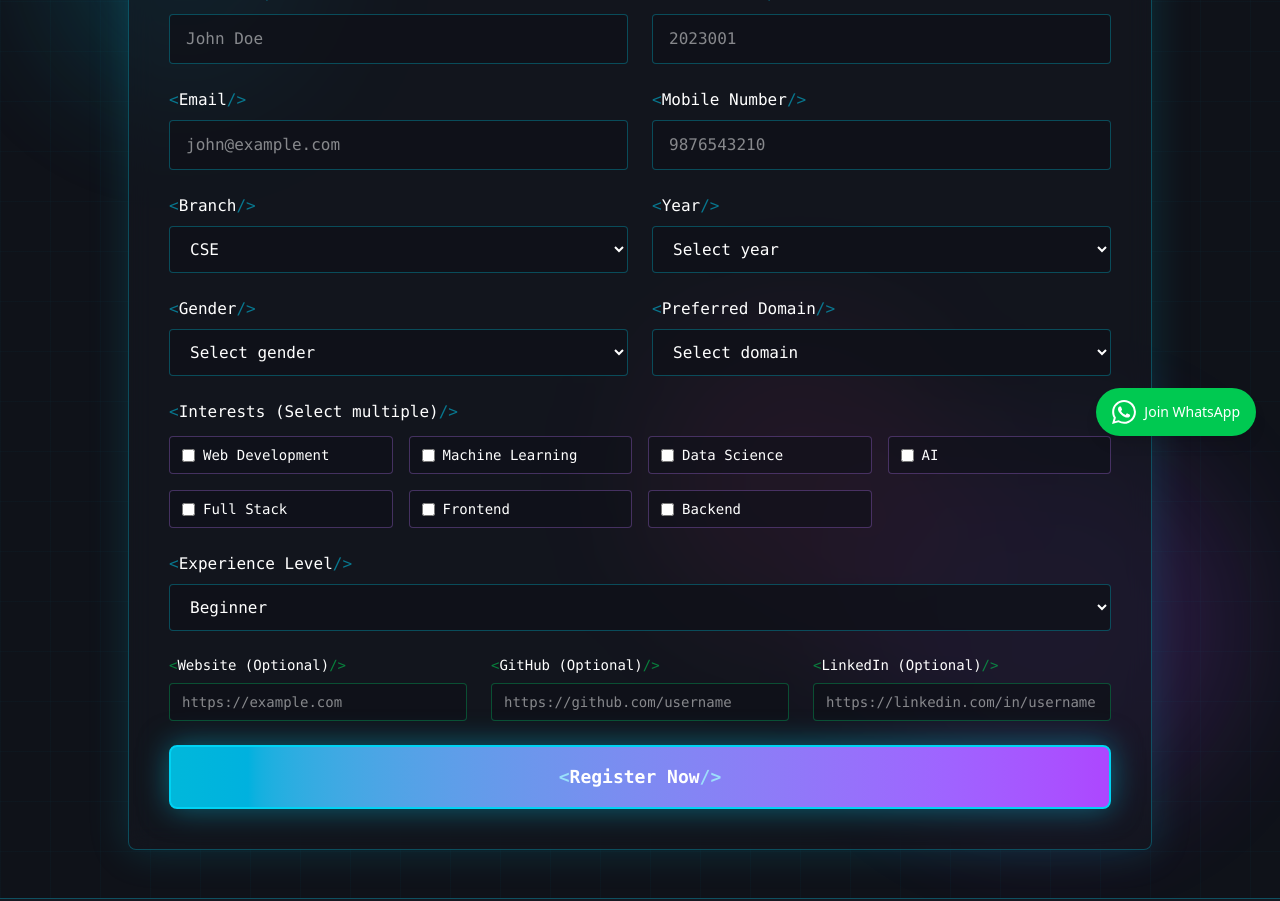
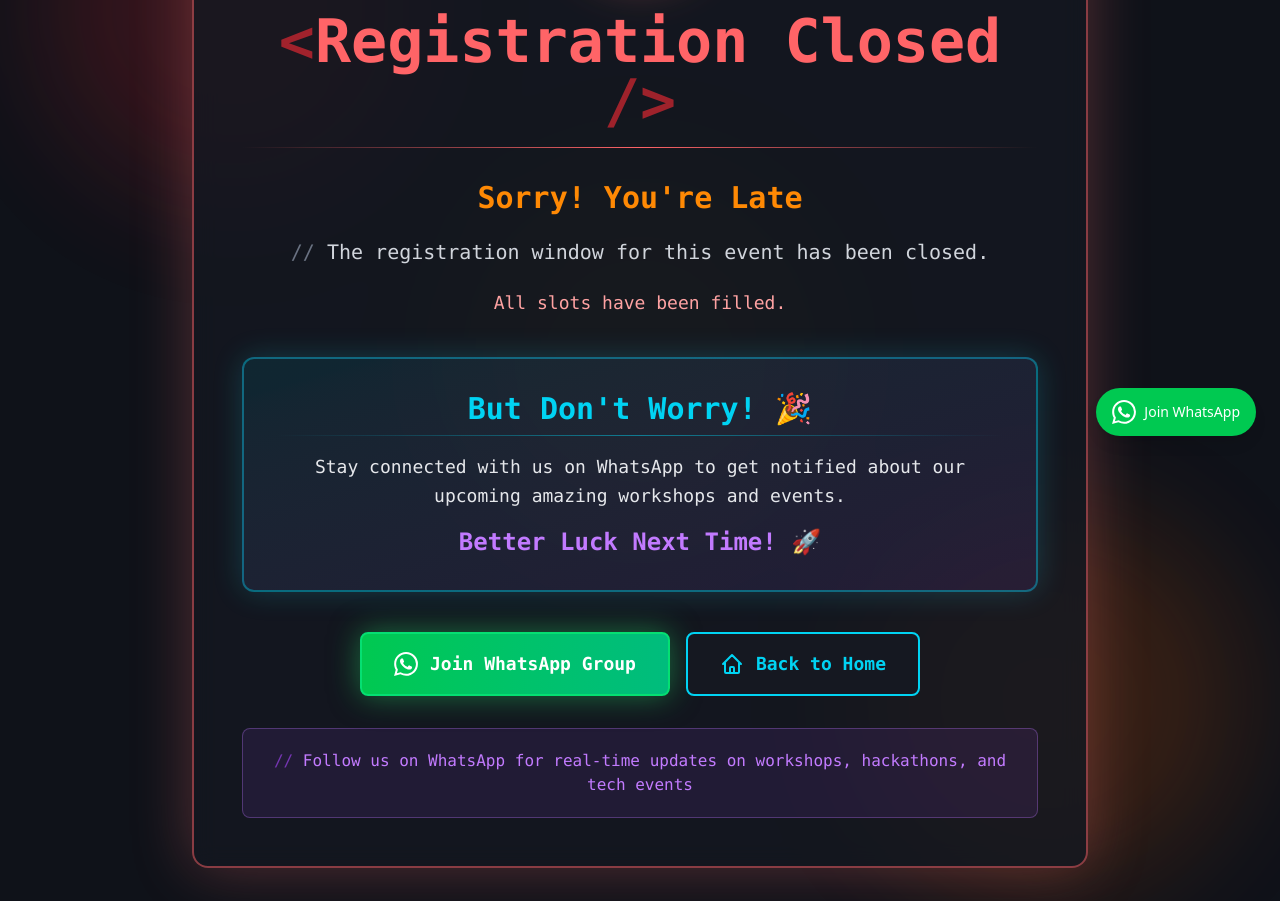
Before and after one commit to ommprakashsahu1234/webml-fe, a React (Vite) app: page /register in a window 1280 px wide. Shown: the part 340-1241 px from the top of the page. Built offline with nearby package versions, Linux system fonts and the light colour scheme.

Commit message:
updated certificate from & to star

```diff
--- /dev/null
+++ b/src/components/Body/RegistrationClosed.jsx
@@ -0,0 +1,129 @@
+import React from 'react';
+import { Link } from 'react-router-dom';
+
+export default function RegistrationClosed() {
+    return (
+        <div className="min-h-screen bg-[rgb(15,18,25)] relative overflow-hidden flex items-center justify-center px-4 py-12">
+            {/* Animated Background */}
+            <div className="absolute inset-0 overflow-hidden pointer-events-none">
+                <div className="absolute top-20 left-10 w-96 h-96 bg-red-500/20 rounded-full blur-3xl animate-pulse"></div>
+                <div className="absolute bottom-20 right-10 w-96 h-96 bg-orange-500/20 rounded-full blur-3xl animate-pulse"></div>
+                <div className="absolute top-1/2 left-1/2 transform -translate-x-1/2 -translate-y-1/2 w-96 h-96 bg-yellow-500/10 rounded-full blur-3xl animate-pulse"></div>
+            </div>
+
+            {/* Content */}
+            <div className="relative z-10 max-w-4xl w-full">
+                {/* Main Card */}
+                <div className="backdrop-blur-md bg-[rgb(21,24,33)]/80 border-2 border-red-400/50 rounded-2xl p-8 md:p-12 shadow-[0_0_60px_rgba(248,113,113,0.3)] text-center">
+
+                    {/* Clock Icon with Exclamation */}
+                    <div className="mb-8 flex justify-center">
+                        <div className="relative">
+                            <div className="w-28 h-28 md:w-36 md:h-36 bg-gradient-to-br from-red-500 to-orange-500 rounded-full flex items-center justify-center border-4 border-red-400 shadow-[0_0_50px_rgba(248,113,113,0.6)] animate-pulse">
+                                <svg className="w-14 h-14 md:w-20 md:h-20 text-white" fill="none" stroke="currentColor" viewBox="0 0 24 24">
+                                    <path strokeLinecap="round" strokeLinejoin="round" strokeWidth={2.5} d="M12 8v4l3 3m6-3a9 9 0 11-18 0 9 9 0 0118 0z" />
+                                </svg>
+                            </div>
+                            <div className="absolute -top-3 -right-3 w-12 h-12 bg-yellow-400 rounded-full border-4 border-[rgb(21,24,33)] flex items-center justify-center shadow-[0_0_30px_rgba(250,204,21,0.8)]">
+                                <svg className="w-7 h-7 text-red-600" fill="currentColor" viewBox="0 0 24 24">
+                                    <path d="M12 2C6.48 2 2 6.48 2 12s4.48 10 10 10 10-4.48 10-10S17.52 2 12 2zm1 15h-2v-2h2v2zm0-4h-2V7h2v6z"/>
+                                </svg>
+                            </div>
+                        </div>
+                    </div>
+
+                    {/* Heading */}
+                    <h1 className="text-4xl md:text-6xl font-bold font-mono mb-4 text-red-400">
+                        <span className="text-red-500/60">&lt;</span>
+                        Registration Closed
+                        <span className="text-red-500/60"> /&gt;</span>
+                    </h1>
+
+                    <div className="h-px bg-gradient-to-r from-transparent via-red-400 to-transparent mb-8"></div>
+
+                    {/* Main Message */}
+                    <div className="space-y-5 mb-10">
+                        <p className="text-2xl md:text-3xl font-bold text-white font-mono">
+                            <span className="text-orange-400">Sorry! You're Late</span>
+                        </p>
+
+                        <p className="text-gray-300 text-lg md:text-xl font-mono leading-relaxed">
+                            <span className="text-gray-500">// </span>
+                            The registration window for this event has been closed.
+                        </p>
+
+                        <p className="text-red-300 text-base md:text-lg font-mono">
+                            All slots have been filled.
+                        </p>
+                    </div>
+
+                    {/* Encouraging Message Box */}
+                    <div className="bg-gradient-to-br from-cyan-500/10 to-purple-500/10 border-2 border-cyan-400/40 rounded-xl p-6 md:p-8 mb-10 shadow-[0_0_30px_rgba(34,211,238,0.2)]">
+                        <div className="mb-4">
+                            <p className="text-cyan-400 font-mono text-2xl md:text-3xl font-bold mb-2">
+                                But Don't Worry! 🎉
+                            </p>
+                            <div className="h-px bg-gradient-to-r from-transparent via-cyan-400/50 to-transparent"></div>
+                        </div>
+
+                        <p className="text-gray-200 font-mono text-base md:text-lg leading-relaxed mb-4">
+                            Stay connected with us on WhatsApp to get notified about our upcoming amazing workshops and events.
+                        </p>
+
+                        <p className="text-purple-400 font-mono text-xl md:text-2xl font-bold">
+                            Better Luck Next Time! 🚀
+                        </p>
+                    </div>
+
+                    {/* Action Buttons */}
+                    <div className="flex flex-col md:flex-row gap-4 justify-center items-center mb-8">
+                        <a
+                            href="https://chat.whatsapp.com/your-group-link" // Replace with actual link
+                            target="_blank"
+                            rel="noopener noreferrer"
+                            className="w-full md:w-auto px-8 py-4 bg-gradient-to-r from-green-500 to-emerald-500 text-white font-bold font-mono text-base md:text-lg rounded-lg border-2 border-green-400 shadow-[0_0_30px_rgba(34,197,94,0.5)] hover:shadow-[0_0_50px_rgba(34,197,94,0.8)] transition-all duration-300 hover:scale-105 inline-flex items-center justify-center gap-3"
+                        >
+                            <svg className="w-6 h-6" fill="currentColor" viewBox="0 0 24 24">
+                                <path d="M17.472 14.382c-.297-.149-1.758-.867-2.03-.967-.273-.099-.471-.148-.67.15-.197.297-.767.966-.94 1.164-.173.199-.347.223-.644.075-.297-.15-1.255-.463-2.39-1.475-.883-.788-1.48-1.761-1.653-2.059-.173-.297-.018-.458.13-.606.134-.133.298-.347.446-.52.149-.174.198-.298.298-.497.099-.198.05-.371-.025-.52-.075-.149-.669-1.612-.916-2.207-.242-.579-.487-.5-.669-.51-.173-.008-.371-.01-.57-.01-.198 0-.52.074-.792.372-.272.297-1.04 1.016-1.04 2.479 0 1.462 1.065 2.875 1.213 3.074.149.198 2.096 3.2 5.077 4.487.709.306 1.262.489 1.694.625.712.227 1.36.195 1.871.118.571-.085 1.758-.719 2.006-1.413.248-.694.248-1.289.173-1.413-.074-.124-.272-.198-.57-.347m-5.421 7.403h-.004a9.87 9.87 0 01-5.031-1.378l-.361-.214-3.741.982.998-3.648-.235-.374a9.86 9.86 0 01-1.51-5.26c.001-5.45 4.436-9.884 9.888-9.884 2.64 0 5.122 1.03 6.988 2.898a9.825 9.825 0 012.893 6.994c-.003 5.45-4.437 9.884-9.885 9.884m8.413-18.297A11.815 11.815 0 0012.05 0C5.495 0 .16 5.335.157 11.892c0 2.096.547 4.142 1.588 5.945L.057 24l6.305-1.654a11.882 11.882 0 005.683 1.448h.005c6.554 0 11.89-5.335 11.893-11.893a11.821 11.821 0 00-3.48-8.413z"/>
+                            </svg>
+                            Join WhatsApp Group
+                        </a>
+
+                        <Link
+                            to="/"
+                            className="w-full md:w-auto px-8 py-4 bg-[rgb(21,24,33)] border-2 border-cyan-400 text-cyan-400 font-bold font-mono text-base md:text-lg rounded-lg hover:bg-cyan-500/10 hover:shadow-[0_0_30px_rgba(34,211,238,0.4)] transition-all duration-300 hover:scale-105 inline-flex items-center justify-center gap-3"
+                        >
+                            <svg className="w-6 h-6" fill="none" stroke="currentColor" viewBox="0 0 24 24">
+                                <path strokeLinecap="round" strokeLinejoin="round" strokeWidth={2} d="M3 12l2-2m0 0l7-7 7 7M5 10v10a1 1 0 001 1h3m10-11l2 2m-2-2v10a1 1 0 01-1 1h-3m-6 0a1 1 0 001-1v-4a1 1 0 011-1h2a1 1 0 011 1v4a1 1 0 001 1m-6 0h6" />
+                            </svg>
+                            Back to Home
+                        </Link>
+                    </div>
+
+                    {/* Info Box */}
+                    <div className="p-5 bg-purple-500/10 border border-purple-400/30 rounded-lg">
+                        <p className="text-purple-400 font-mono text-sm md:text-base">
+                            <span className="text-purple-500/60">// </span>
+                            Follow us on WhatsApp for real-time updates on workshops, hackathons, and tech events
+                        </p>
+                    </div>
+                </div>
+
+                {/* Footer Contact */}
+                <div className="mt-8 text-center">
+                    <p className="text-gray-400 font-mono text-sm md:text-base">
+                        <span className="text-gray-600">{"/* "}</span>
+                        Have questions? Contact us at{' '}
+                        <a
+                            href="tel:8144219523"
+                            className="text-cyan-400 hover:text-cyan-300 transition-colors font-semibold hover:underline"
+                        >
+                            📞 8144219523
+                        </a>
+                        <span className="text-gray-600">{" */"}</span>
+                    </p>
+                </div>
+            </div>
+        </div>
+    );
+}
--- a/src/components/Layout.jsx
+++ b/src/components/Layout.jsx
@@ -10,6 +10,7 @@ import Admin from "./Body/Admin";
 import Feedback from "./Body/Feedback";
 import CertificateAuth from "./Body/CertificateAuth";
 import Certificate from "./Body/Certificate";
+import RegistrationClosed from "./Body/RegistrationClosed";
 
 function WhatsAppFloat() {
   const whatsappLink = "https://chat.whatsapp.com/FiacXtKfEvp3n5XTmYUuTm";
@@ -67,7 +68,8 @@ function Frame() {
           <Route path="/" element={<Home />} />
           <Route index element={<Home />} />
           <Route path="/home" element={<Home />} />
-          <Route path="/register" element={<Register />} />
+          <Route path="/register" element={<RegistrationClosed />} />
+          <Route path="/registernew" element={<Register />} />
           <Route path="/feedback" element={<Feedback />} />
           <Route path="/certificate" element={<Certificate />} />
           <Route path="/certificate-auth" element={<CertificateAuth />} />
```
